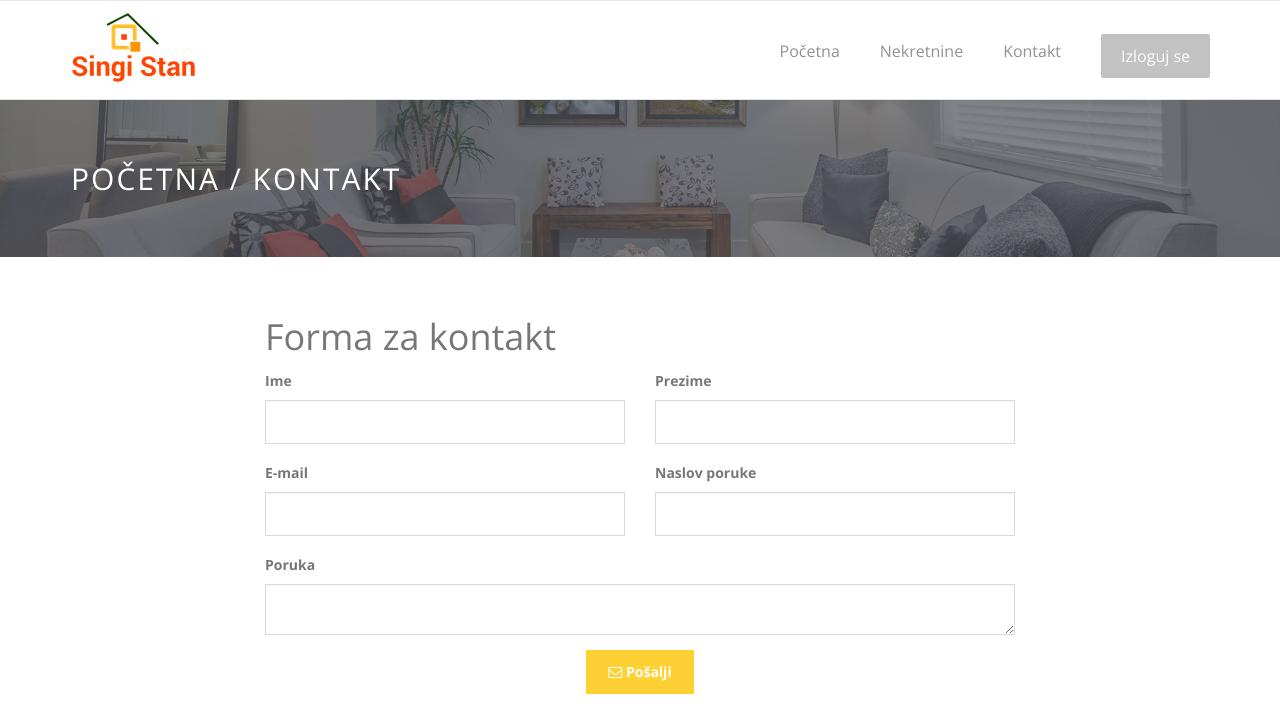
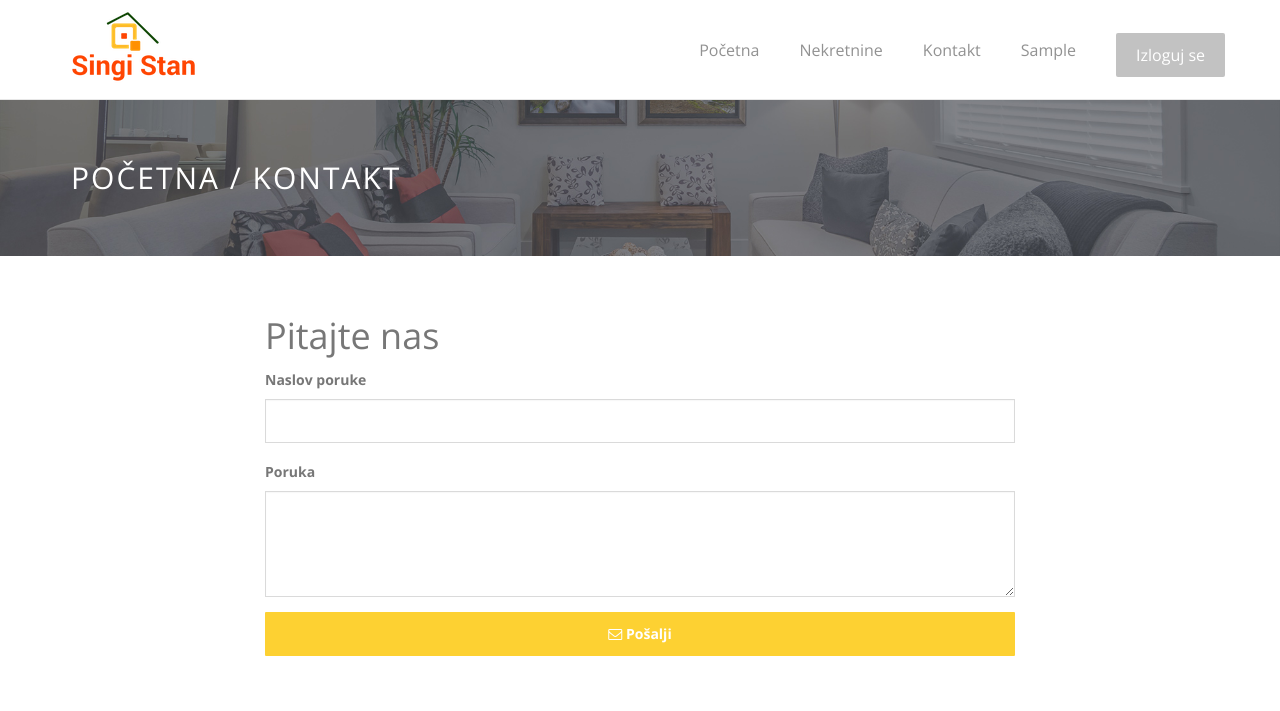
Before and after one commit to MilosLukaCompany/razvoj_aplikativnog_softvera, a PHP site: page /contact.php in a window 1280 px wide; the page is wider, and only the part inside the window is pictured. Shown: the top 711 px of that part. Run offline with PHP 8.4, Linux system fonts and the light colour scheme; the visitor is signed in with stand-in values (Sample User, id 1); some libraries are stand-ins or nearby versions; grey boxes are pictures that could not be loaded.

Commit message:
refaktorisan contact.php

```diff
--- a/assets/css/nas_stil.css
+++ b/assets/css/nas_stil.css
@@ -111,3 +111,7 @@ header {
 h1 .page-title {
     font-family: "Open Sans", sans-serif;
 }
+#googleMap {
+    width: 100%;
+    height: 500px;
+}
--- /dev/null
+++ b/assets/js/google_maps.js
@@ -0,0 +1,23 @@
+
+function initMap() {
+    var myCenter = new google.maps.LatLng(44.782376, 20.479080);
+    var mapProp = {
+        center: myCenter,
+        zoom: 17,
+        scrollwheel: false,
+        draggable: true,
+        mapTypeId: google.maps.MapTypeId.ROADMAP
+    };
+
+    var map = new google.maps.Map(document.getElementById('googleMap'), mapProp);
+    var marker = new google.maps.Marker({
+        position: myCenter,
+        map: map
+    });
+
+    google.maps.event.addDomListener(window, "resize", function () {
+        var center = map.getCenter();
+        google.maps.event.trigger(map, "resize");
+        map.setCenter(center);
+    });
+}
--- a/assets/js/navbar.js
+++ b/assets/js/navbar.js
@@ -2,10 +2,8 @@ $(document).ready(function() {
     //skrol efekat
     $(document).scroll(function() {
         var scroll_pos = $(document).scrollTop() + 100;
-
         //posle koliko ce da krene sa menjanem css propertija
         if (scroll_pos > 350) {
-
             $('.navbar').css({'height': '60px'});
             $('#nav_div').css({'padding-top': '0px'});
             $('.main-nav').css({'padding-top': '0px'});
@@ -13,7 +11,6 @@ $(document).ready(function() {
             $('.navbar_link').addClass('changed');
             $('#big_logo').css({'margin-top': '-100px', 'opacity': '0'});
             $('#small_logo').css({'margin-top': '10px', 'opacity': '1'});
-
         } else {
             $('.navbar').css({'height': '100px'});
             $('#nav_div').css({'padding-top': '15px'});
--- a/contact.php
+++ b/contact.php
@@ -33,7 +33,7 @@
         <link rel="stylesheet" href="assets/css/style.css">
         <link rel="stylesheet" href="assets/css/responsive.css">
         <link rel="stylesheet" href="assets/css/nas_stil.css">
-
+        <script src="assets/js/google_maps.js" type="text/javascript"></script>
     </head>
     <body>
 
@@ -41,8 +41,8 @@
             <div id="status">&nbsp;</div>
         </div>
         <!-- Body content -->
- <nav class="navbar navbar-default ">
-            <div class="container">
+        <nav class="navbar navbar-default navbar-fixed-top  ">
+            <div class="container" id="nav_div">
                 <!-- Brand and toggle get grouped for better mobile display -->
                 <div class="navbar-header">
                     <button type="button" class="navbar-toggle collapsed" data-toggle="collapse" data-target="#navigation">
@@ -51,13 +51,13 @@
                         <span class="icon-bar"></span>
                         <span class="icon-bar"></span>
                     </button>
-                    <a class="navbar-brand" href="index.php"><img src="assets/img/logo.png" alt=""></a>
+                    <a class="navbar-brand" href="index.php" id="big_logo"><img src="assets/img/logo.png" alt="logo"></a>
+                    <a class="navbar-brand" href="index.php" id="small_logo"><img src="assets/img/favicon.png" alt="logo"></a>
                 </div>
 
                 <!-- Collect the nav links, forms, and other content for toggling -->
                 <div class="collapse navbar-collapse yamm" id="navigation">
                     <div class="button navbar-right">
-
                         <?php
                         session_start();
                         if (!isset($_SESSION['username'])) {
@@ -71,14 +71,21 @@
                         <?php } ?>
                     </div>
                     <ul class="main-nav nav navbar-nav navbar-right">
-                        <li class="wow fadeInDown" data-wow-delay="0.3s"><a class="" href="index.php">Početna</a></li>
-                        <li class="wow fadeInDown" data-wow-delay="0.4s"><a class="" href="properties.php">Nekretnine</a></li>
-                        <li class="wow fadeInDown" data-wow-delay="0.5s"><a class="" href="contact.php">Kontakt</a></li>
+                        <li class="wow fadeInDown" data-wow-delay="0.3s"><a class="navbar_link" href="index.php">Početna</a></li>
+                        <li class="wow fadeInDown" data-wow-delay="0.4s"><a class="navbar_link" href="properties.php">Nekretnine</a></li>
+                        <li class="wow fadeInDown" data-wow-delay="0.5s"><a class="navbar_link" href="contact.php">Kontakt</a></li>
+                        <?php
+                        if (isset($_SESSION['username'])) {
+                            ?>
+                            <li class="wow fadeInDown" data-wow-delay="0.6s"><a class="" href="profile.php"><?php echo $_SESSION['username']; ?></a></li>
+                            <?php
+                        }
+                        ?>
                     </ul>
                 </div><!-- /.navbar-collapse -->
             </div><!-- /.container-fluid -->
         </nav>
-         <div class="page-head">
+        <div class="page-head" style="margin-top: 99px;">
             <div class="container">
                 <div class="row">
                     <div class="page-head-content">
@@ -95,75 +102,54 @@
                 <div class="row">
                     <div class="col-md-8 col-md-offset-2">
                         <div class="" id="contact1">
-                            <h2>Forma za kontakt</h2>
-                            <form>
+                            <h2>Pitajte nas</h2>
+                            <form action="php/contact_question.php" method="POST">
                                 <div class="row">
+                                    <?php
+                                    if (!isset($_SESSION['username'])) {
+                                        ?>
                                         <div class="col-sm-6">
                                             <div class="form-group">
                                                 <label for="firstname">Ime</label>
-                                            <input type="text" class="form-control" id="firstname">
+                                                <input type="text" class="form-control" id="firstname" name="name">
                                             </div>
                                         </div>
                                         <div class="col-sm-6">
                                             <div class="form-group">
                                                 <label for="lastname">Prezime</label>
-                                            <input type="text" class="form-control" id="lastname">
+                                                <input type="text" class="form-control" id="lastname" name="surname">
                                             </div>
                                         </div>
                                         <div class="col-sm-6">
                                             <div class="form-group">
                                                 <label for="email">E-mail</label>
-                                            <input type="text" class="form-control" id="email">
+                                                <input type="text" class="form-control" id="email" name="email">
                                             </div>
                                         </div>
                                         <div class="col-sm-6">
                                             <div class="form-group">
                                                 <label for="subject">Naslov poruke</label>
-                                            <input type="text" class="form-control" id="subject">
+                                                <input type="text" class="form-control" id="subject" name="subject">
                                             </div>
                                         </div>
+                                    <?php } else { ?>
+                                        <div class="col-sm-12">
+                                            <div class="form-group">
+                                                <label for="subject">Naslov poruke</label>
+                                                <input type="text" class="form-control" id="subject" name="subject">
+                                            </div>
+                                        </div>
+                                    <?php } ?>
                                     <div class="col-sm-12">
                                         <div class="form-group">
                                             <label for="message">Poruka</label>
-                                            <textarea id="message" class="form-control"></textarea>
+                                            <textarea id="message" class="form-control" rows="5" name="message"></textarea>
                                         </div>
                                     </div>
                                     <div class="col-sm-12 text-center">
-                                        <button type="submit" class="btn btn-primary"><i class="fa fa-envelope-o"></i> Pošalji</button>
+                                        <button type="submit" class="btn btn-primary btn-block" name="submit"><i class="fa fa-envelope-o"></i> Pošalji</button>
                                     </div>
                                     <hr>
-
-
-
-                            <div class="row">
-                                <div class="col-sm-4">
-                                    <h3><i class="fa fa-map-marker"></i> Adresa</h3>
-                                    <p>Danijelova 32
-                                        <br>Voždovac
-                                        <br>Beograd
-                                        <br>
-                                        <strong>Srbija</strong>
-                                    </p>
-                                </div>
-                                <!-- /.col-sm-4 -->
-                                <div class="col-sm-4">
-                                    <h3><i class="fa fa-phone"></i> Call centar</h3>
-                                    <p class="text-muted">Ukoliko imate nekih pitanja ili želite da zakažete gledanje nekretnine telefonom, možete nas kontaktirati putem ovog broja.</p>
-                                    <p><strong>+381 11 235684</strong></p>
-                                </div>
-                                <!-- /.col-sm-4 -->
-                                <div class="col-sm-4">
-                                    <h3><i class="fa fa-envelope"></i> E-mail</h3>
-                                    <p class="text-muted">Možete nas kontaktirati i putem mail-a ili možete popuniti formu u nastavku.</p>
-                                    <ul>
-                                        <li><strong><a href="mailto:">office@singistan.ga</a></strong>   </li>
-
-                                    </ul>
-                                </div>
-                                <!-- /.col-sm-4 -->
-                            </div>
-                            <!-- /.row -->
-
 
                                 </div>
                                 <!-- /.row -->
@@ -174,9 +160,40 @@
 
             </div>
         </div>
-        <div class="embed-responsive embed-responsive-16by9">
-        <iframe src="https://www.google.com/maps/embed?pb=!1m18!1m12!1m3!1d2831.904700135213!2d20.476324415860876!3d44.782748179098725!2m3!1f0!2f0!3f0!3m2!1i1024!2i768!4f13.1!3m3!1m2!1s0x475a70675616a667%3A0x31457a4b1766e54a!2sUniverzitet+Singidunum!5e0!3m2!1sen!2srs!4v1515972983824" width="1000" height="400" frameborder="0" style="border:0" allowfullscreen></iframe>
+
+        <!-- Google Map -->
+        <div id="googleMap"></div>
+        <script src="https://maps.googleapis.com/maps/api/js?key=AIzaSyAy70D14WJrMBJWZ6NemVDNnyVGsz1Vm1U&callback=initMap"></script>
+
+        <div class="container" style="margin-top: 50px; margin-bottom: 50px;">
+                <div class="row">
+                    <div class="col-md-8 col-md-offset-2">
+                        <div class="col-sm-4">
+                            <h3><i class="fa fa-map-marker"></i> Adresa</h3>
+                            <p>Danijelova 32
+                                <br>Voždovac
+                                <br>Beograd
+                                <br>
+                                <strong>Srbija</strong>
+                            </p>
                         </div>
+                        <div class="col-sm-4">
+                            <h3><i class="fa fa-phone"></i> Call centar</h3>
+                            <p class="text-muted">Ukoliko imate nekih pitanja ili želite da zakažete gledanje nekretnine telefonom, možete nas kontaktirati putem ovog broja.</p>
+                            <p><strong>+381 11 235684</strong></p>
+                        </div>
+                        <div class="col-sm-4">
+                            <h3><i class="fa fa-envelope"></i> E-mail</h3>
+                            <p class="text-muted">Možete nas kontaktirati i putem mail-a ili možete popuniti formu u nastavku.</p>
+                            <ul>
+                                <li><strong><a href="mailto:">office@singistan.ga</a></strong>   </li>
+
+                            </ul>
+                        </div>
+                    </div>
+            </div>
+        </div>
+
         <!-- Footer area-->
         <div class="footer-area">
 
@@ -264,11 +281,8 @@
         <script src="assets/js/icheck.min.js"></script>
         <script src="assets/js/price-range.js"></script>
 
-        <script src="https://maps.googleapis.com/maps/api/js?v=3.exp&amp;sensor=false"></script>
-        <script src="assets/js/gmaps.js"></script>
-        <script src="assets/js/gmaps.init.js"></script>
-
         <script src="assets/js/main.js"></script>
+        <script src="assets/js/navbar.js" type="text/javascript"></script>
 
     </body>
 </html>
--- a/index.php
+++ b/index.php
@@ -56,8 +56,8 @@
                         <span class="icon-bar"></span>
                         <span class="icon-bar"></span>
                     </button>
-                    <a class="navbar-brand" href="index.php" id="big_logo"><img src="assets/img/logo.png" alt=""></a>
-                    <a class="navbar-brand" href="index.php" id="small_logo"><img src="assets/img/favicon.png" alt=""></a>
+                    <a class="navbar-brand" href="index.php" id="big_logo"><img src="assets/img/logo.png" alt="logo"></a>
+                    <a class="navbar-brand" href="index.php" id="small_logo"><img src="assets/img/favicon.png" alt="logo"></a>
                 </div>
 
                 <!-- Collect the nav links, forms, and other content for toggling -->
--- a/php/register_user.php
+++ b/php/register_user.php
@@ -23,6 +23,6 @@ if (isset($_POST['submit'])) {
         $prep = $db->prepare('INSERT INTO kupac (ime, prezime, jmbg, adresa, telefon, korisnicko_ime, sifra, email) VALUES (?, ?, ?, ?, ?, ?, ?, ?);');
         $prep->execute([$name, $surname, $jmbg, $address, $tel_prefix, $username, $password, $email]);
 
-        die (header('Location: ../login.php'));
+        die (header('Location: ../login.php?msg=success_registration'));
     }
 }
```
Also changed, not shown: login.php (+12 -5 lines), php/contact_question.php (added, +15 -0 lines). Lines whose indentation alone changed are shown as unchanged.
